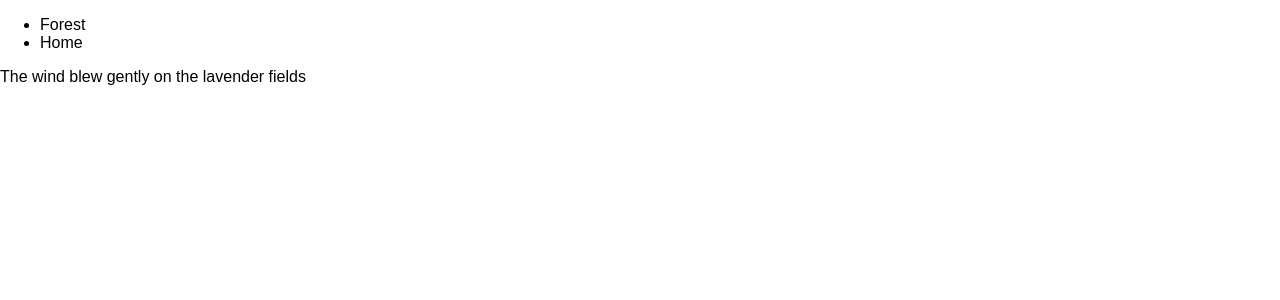
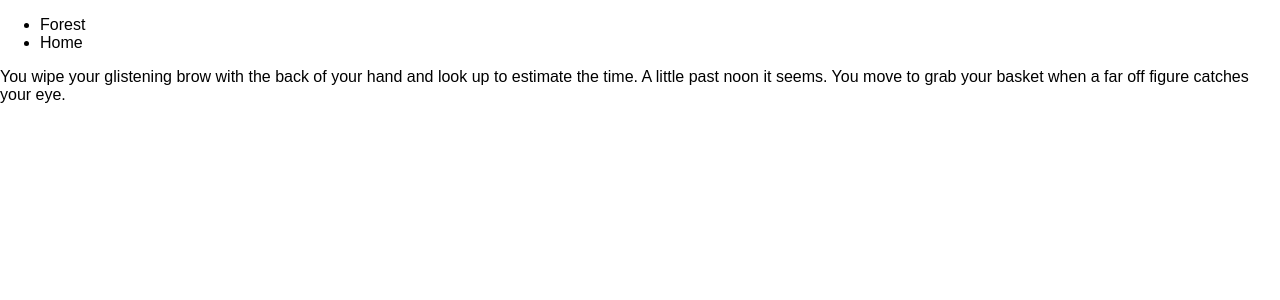
Before and after one commit to aprTaylor/Text-Adventure, a React (Create React App) app: page / in a window 1280 px wide. Shown: the top 300 px of the page. Built offline with nearby package versions, Linux system fonts and the light colour scheme.

Commit message:
Added first description for room and error message for Room Comp

```diff
--- a/src/Displays/DisplayManager.js
+++ b/src/Displays/DisplayManager.js
@@ -1,4 +1,5 @@
 import { forceArray } from '../util/mis'
+import { isA } from '../util/isA'
 /**
  * Handles state changes between diffrent displays.
  *
@@ -16,6 +17,9 @@ export class DisplayManager {
      * @memberof DisplayManager
      */
     constructor(displayMaps, initDisplayName, flags){
+        if(!isA.object(displayMaps))
+            throw Error('DisplayManager error. Argument displayMaps must be an object.')
+
         this.displayMaps = displayMaps;
         this.flags = flags;
         this.displayMap = displayMaps[initDisplayName];
--- a/src/GameObjects.js
+++ b/src/GameObjects.js
@@ -1,3 +1,6 @@
+import { DisplayManager } from './Displays/DisplayManager'
+import { Flipbook } from './Displays/Flipbook'
+
 export const ROOMS = {
     "LAVENDER_FIELD": "Lavender Field",
     "FOREST": "Forest",
@@ -27,3 +30,18 @@ export const HOURS = {
     [TIME.EVENING]: 18,
     [TIME.NIGHT]: 20
 }
+
+export const DESCRIPTORS = {
+    [ROOMS.LAVENDER_FIELD]: new DisplayManager({
+        intro: {
+            display: new Flipbook([
+                "Lavender waves gently brush agianst you. Their musky sent fills your head"+
+                " and your sence of smell. A nearby basket is brimming"+
+                " with the surrounding long stemmed plants. Still your gloved hand reaches to pick more"+
+                " If you are even a little short of a needed herb it could be devastating for the village.",
+                "You wipe your glistening brow with the back of your hand and look up to estimate the time."+
+                " A little past noon it seems. You move to grab your basket when a far off figure catches your eye."
+            ]),
+        }
+    }, "intro"),
+}
--- a/src/Reducers/index.js
+++ b/src/Reducers/index.js
@@ -1,13 +1,13 @@
 import genExits from './genExits';
 import * as actions from '../actions';
-import { ROOMS, EXITS } from '../GameObjects';
+import { ROOMS, EXITS, DESCRIPTORS } from '../GameObjects';
 import { Basic } from '../Displays/Basic'
 
 export const initialState = {
   exits:  genExits(EXITS[ROOMS.LAVENDER_FIELD], {room: ROOMS.LAVENDER_FIELD}).exits,
   room: ROOMS.LAVENDER_FIELD,
   world: {tick: 0},
-  display: new Basic("The wind blew gently on the lavender fields"),
+  display: DESCRIPTORS[ROOMS.LAVENDER_FIELD],
 };
 
 function reducer(state = initialState, action = {}) {
--- a/src/components/Room.js
+++ b/src/components/Room.js
@@ -13,7 +13,7 @@ export class Room extends Component {
     constructor(props){
         super(props);
         console.log("ROOM this.props", this.props)
-        //this.text = this.props.display.start(this.props.world);
+        this.text = this.props.display.start(this.props.world);
     }
 
     componentWillUnmount(){
```
Also changed, not shown: test/DIsplays/DisplayManagerTest.js (+6 -0 lines).
